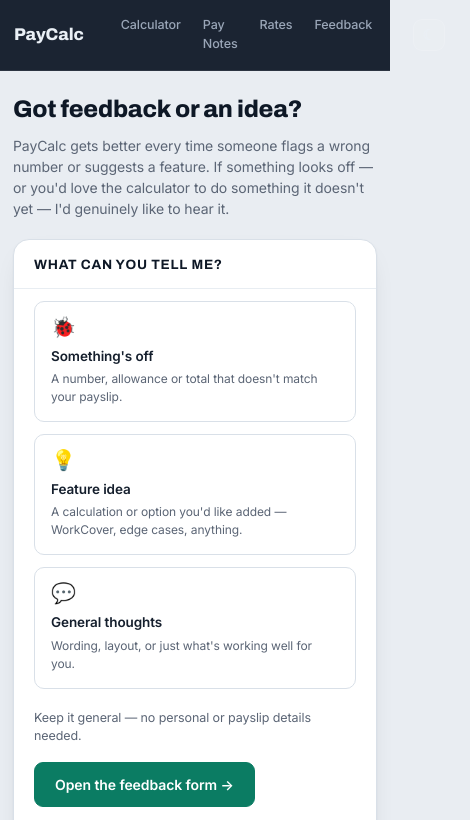
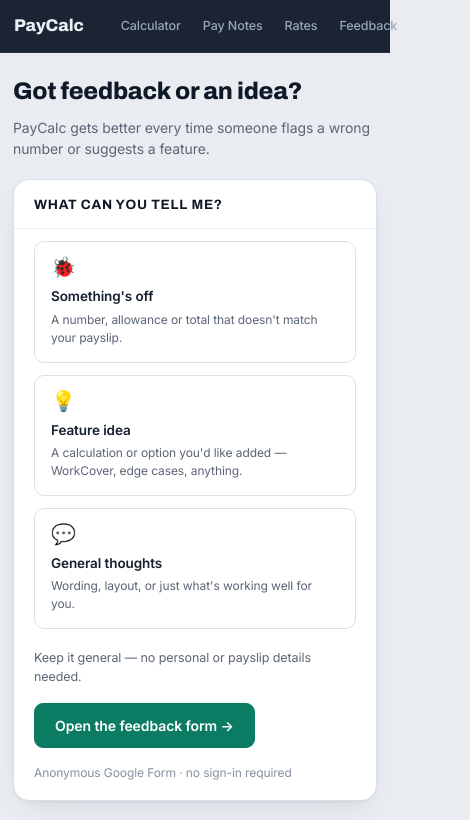
Before and after one commit to paycalc/paycalc.github.io, a plain HTML site: page feedback.html in a window 390 px wide. Shown: the top 820 px of the page, 470 px wide, since content can reach past the window. Drawn offline with Linux system fonts and the light colour scheme.

Commit message:
Shorten nav labels, fix feedback card gap and topbar wrapping (#12)
- Nav is now Calculator / Pay Notes / Rates / Feedback on every page;
  the responsive .nav-x label trick is removed.
- nav links get white-space:nowrap so labels never wrap to two lines
  when the live-net chip tightens the calculator page's topbar.
- Add 22px gap between the two cards on the feedback page.
- Trim the feedback page intro sentence.


Claude-Session: https://claude.ai/code/session_01FxBSYkNTAwxShAqXto2QT4

Co-authored-by: Claude <noreply@anthropic.com>

```diff
--- a/assets/style.css
+++ b/assets/style.css
@@ -27,10 +27,9 @@ button{font-family:inherit}
 .brand span{font-size:11px;color:#93A0B2;white-space:nowrap;overflow:hidden;text-overflow:ellipsis;letter-spacing:.02em}
 .brand .dot{width:7px;height:7px;border-radius:50%;background:var(--mint);box-shadow:0 0 0 3px rgba(79,209,165,.18);align-self:center}
 .nav{display:flex;gap:4px;margin-left:8px}
-.nav a{color:#9AA6B8;text-decoration:none;font-size:12.5px;font-weight:500;padding:6px 12px;border-radius:8px;transition:.12s}
+.nav a{color:#9AA6B8;text-decoration:none;font-size:12.5px;font-weight:500;padding:6px 12px;border-radius:8px;transition:.12s;white-space:nowrap}
 .nav a:hover{color:#EAF0F6;background:rgba(255,255,255,.06)}
 .nav a.on{color:#0E1826;background:var(--mint);font-weight:600}
-@media(max-width:1020px){.nav a .nav-x{display:none}}
 .livechip{margin-left:auto;display:flex;align-items:center;gap:9px;font-size:12px;color:#9AA6B8}
 .livechip .n{font-family:"IBM Plex Mono";font-size:14px;font-weight:500;color:#EAF0F6}
 .livechip .lbl{text-transform:uppercase;letter-spacing:.09em;font-size:10px}
@@ -210,6 +209,7 @@ footer.pg b{color:var(--text);font-weight:600}
 
 /* feedback page */
 .fb-wrap{max-width:760px;margin-left:auto;margin-right:auto}
+.card.fb-wrap+.card.fb-wrap{margin-top:22px}
 .fb-tiles{display:grid;grid-template-columns:repeat(3,1fr);gap:12px;margin:4px 0 20px}
 .fb-tile{background:var(--card);border:1px solid var(--line);border-radius:var(--radius-sm);padding:15px 16px}
 .fb-tile .ic{font-size:20px;line-height:1}
--- a/feedback.html
+++ b/feedback.html
@@ -16,7 +16,7 @@
   <div class="topbar-in">
     <a class="brand" href="index.html"><span class="dot"></span><b>PayCalc</b><span>QLD Youth Detention · independent &amp; unofficial</span></a>
     <nav class="nav">
-      <a href="index.html">Calculator</a><a href="notes.html">Pay Notes</a><a href="rates.html">Rates<span class="nav-x"> &amp; Sources</span></a><a href="feedback.html">Feedback<span class="nav-x"> &amp; Updates</span></a>
+      <a href="index.html">Calculator</a><a href="notes.html">Pay Notes</a><a href="rates.html">Rates</a><a href="feedback.html">Feedback</a>
     </nav>
   </div>
 </div>
@@ -24,7 +24,7 @@
 <main>
   <div class="page-head fb-wrap">
     <h1>Got feedback or an idea?</h1>
-    <p>PayCalc gets better every time someone flags a wrong number or suggests a feature. If something looks off — or you'd love the calculator to do something it doesn't yet — I'd genuinely like to hear it.</p>
+    <p>PayCalc gets better every time someone flags a wrong number or suggests a feature.</p>
   </div>
 
   <section class="card fb-wrap">
```
Also changed, not shown: index.html (+1 -1 lines), notes.html (+1 -1 lines), rates.html (+1 -1 lines).
